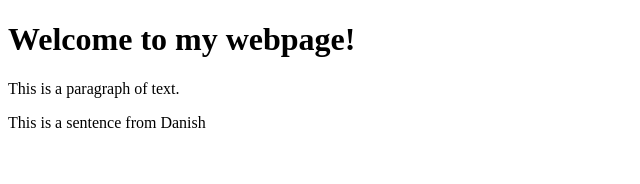
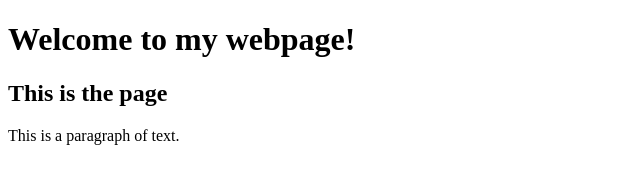
Before and after one commit to rizs6/sample, a plain HTML site: page index.html in a window 1280 px wide. Shown: the whole page, without its empty margins (0-640 px from the left). Drawn offline with Linux system fonts and the light colour scheme.

Commit message:
Update index.html
Masukkan h2

```diff
--- a/index.html
+++ b/index.html
@@ -5,7 +5,7 @@
   </head>
   <body>
     <h1>Welcome to my webpage!</h1>
+    <h2>This is the page</h2>
     <p>This is a paragraph of text.</p>
-    <p>This is a sentence from Danish</p>
   </body>
 </html>
```
